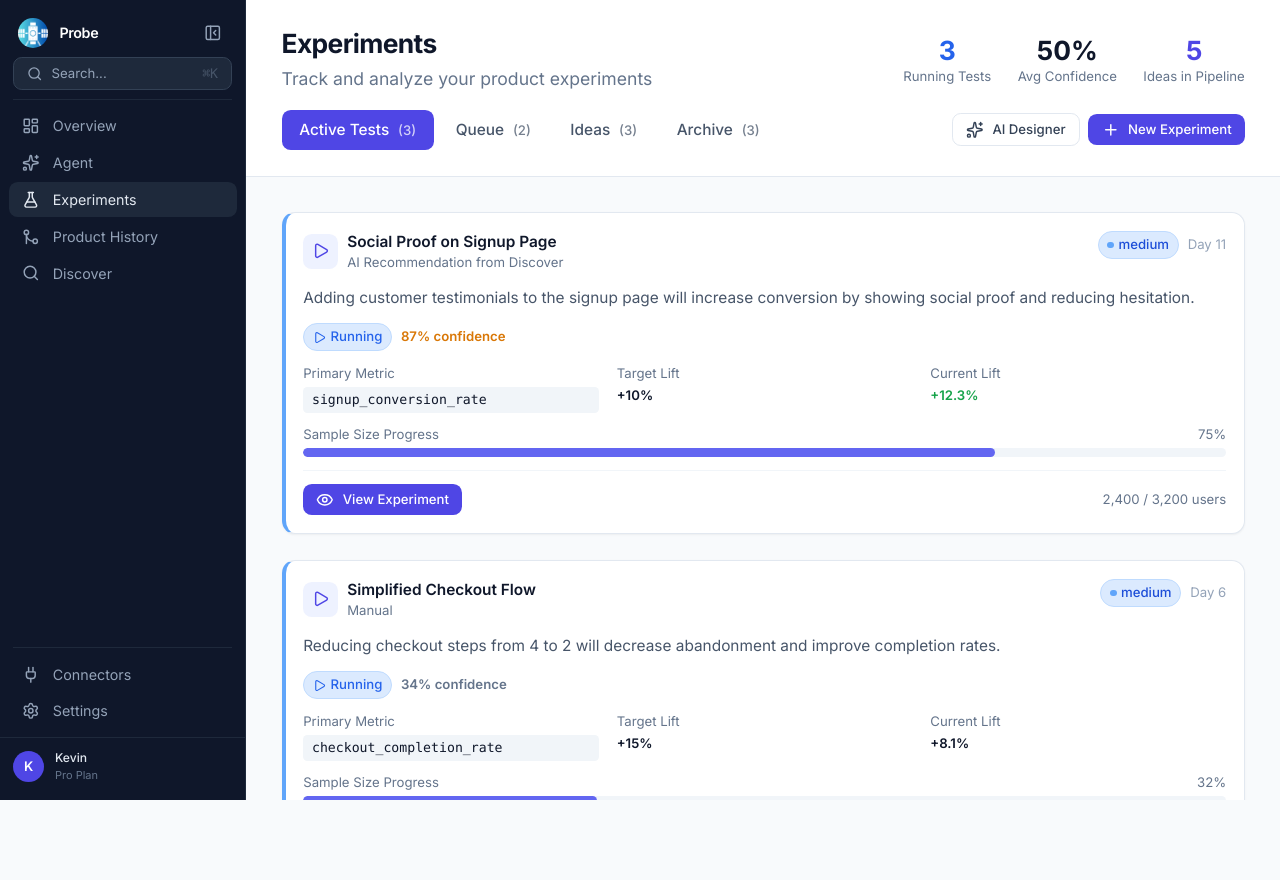
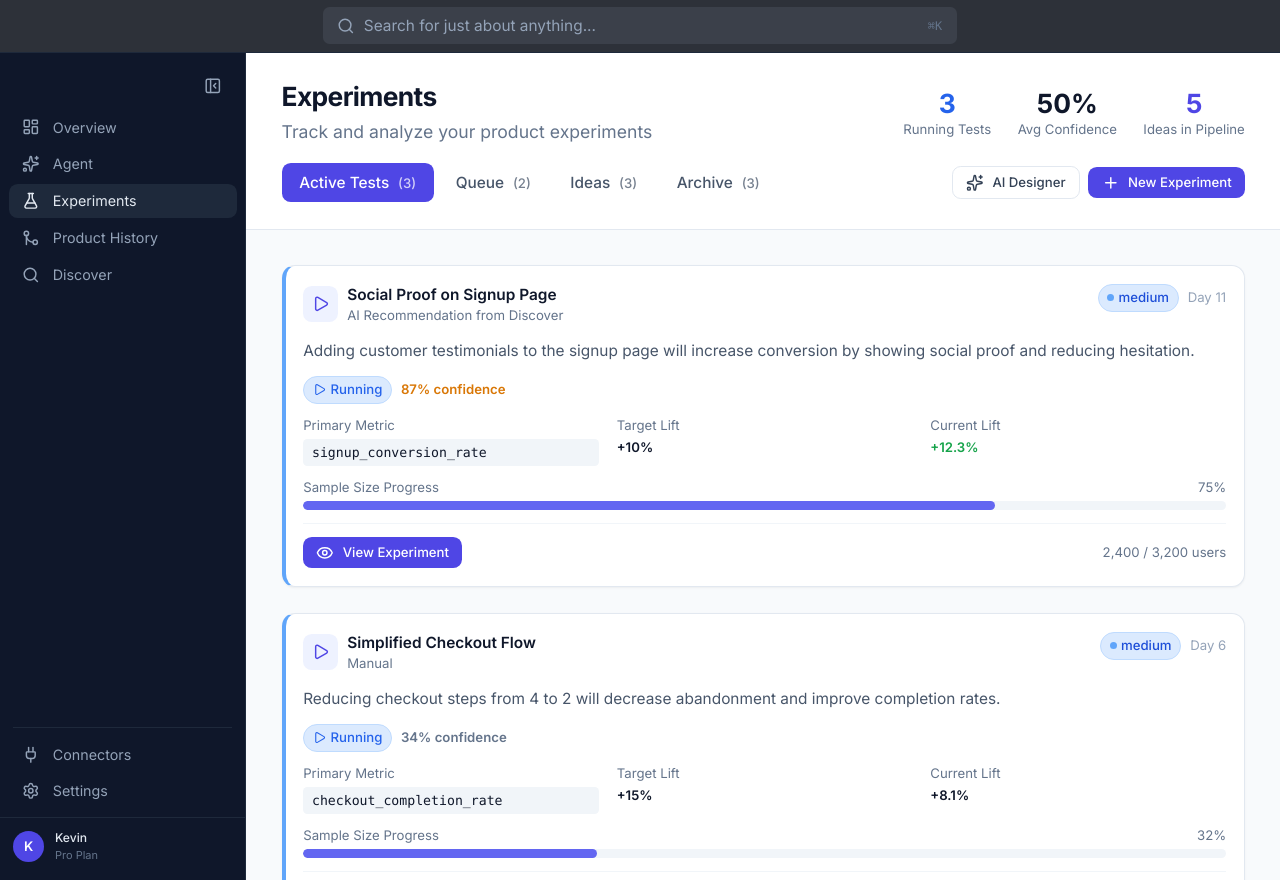
Before and after one commit to kevinuduji/glean-for-pms, a Next.js app: page /experiments in a window 1280 px wide. Before the commit the page ends 800 px from the top, so only its background shows below. Built offline with nearby package versions, Linux system fonts and the light colour scheme.

Commit message:
feat: Introduce a global top navigation bar with command palette search, refactor the main layout, simplify the sidebar by removing its search and logo, and export mock experiment data for search integration.

```diff
--- a/app/experiments/page.tsx
+++ b/app/experiments/page.tsx
@@ -115,7 +115,7 @@ const emptyAgentState: LocalAgentState = {
 
 // ─── Mock Data ──────────────────────────────────────────────────────────────────
 
-const mockActiveExperiments: Experiment[] = [
+export const mockActiveExperiments: Experiment[] = [
   {
     id: "exp-1",
     name: "Social Proof on Signup Page",
@@ -224,7 +224,7 @@ const mockActiveExperiments: Experiment[] = [
   },
 ];
 
-const mockExperimentQueue: Experiment[] = [
+export const mockExperimentQueue: Experiment[] = [
   {
     id: "queue-1",
     name: "Onboarding Tutorial Redesign",
@@ -256,7 +256,7 @@ const mockExperimentQueue: Experiment[] = [
   },
 ];
 
-const mockExperimentIdeas: ExperimentIdea[] = [
+export const mockExperimentIdeas: ExperimentIdea[] = [
   {
     id: "idea-1",
     title: "Email Subject Line Optimization",
@@ -289,7 +289,7 @@ const mockExperimentIdeas: ExperimentIdea[] = [
   },
 ];
 
-const mockArchivedExperiments: Experiment[] = [
+export const mockArchivedExperiments: Experiment[] = [
   {
     id: "archive-1",
     name: "Social Proof on Signup Page",
--- a/app/layout.tsx
+++ b/app/layout.tsx
@@ -2,6 +2,7 @@ import type { Metadata } from "next";
 import { Inter } from "next/font/google";
 import "./globals.css";
 import Sidebar from "@/components/Sidebar";
+import TopNav from "@/components/TopNav";
 
 const inter = Inter({ subsets: ["latin"] });
 
@@ -21,9 +22,12 @@ export default function RootLayout({
   return (
     <html lang="en">
       <body className={`${inter.className} bg-slate-50`}>
-        <div className="flex h-full">
-          <Sidebar />
-          <main className="flex-1 overflow-auto">{children}</main>
+        <div className="flex flex-col h-screen overflow-hidden">
+          <TopNav />
+          <div className="flex flex-1 overflow-hidden">
+            <Sidebar />
+            <main className="flex-1 overflow-auto">{children}</main>
+          </div>
         </div>
       </body>
     </html>
--- a/components/Sidebar.tsx
+++ b/components/Sidebar.tsx
@@ -15,9 +15,6 @@ import {
 } from "lucide-react";
 import { cn } from "@/lib/utils";
 import { useState } from "react";
-
-import Image from "next/image";
-import logo from "@/assets/Probe Logo.png";
 
 const navItems = [
   { href: "/overview", label: "Overview", icon: LayoutDashboard },
@@ -43,50 +40,16 @@ export default function Sidebar() {
         isCollapsed ? "w-16" : "xl:w-56 lg:w-52 w-52",
       )}
     >
-      {/* Logo & Toggle */}
+      {/* Sidebar Toggle */}
       <div
         className={cn(
-          "px-4 pt-4 pb-2 flex items-center justify-between",
-          isCollapsed && "px-0 justify-center flex-col gap-4",
+          "px-4 pt-4 pb-2 flex items-center",
+          isCollapsed ? "justify-center" : "justify-end",
         )}
       >
-        <Link
-          href="/dashboard"
-          className={cn(
-            "flex items-center gap-2.5 hover:opacity-80 transition-opacity",
-            isCollapsed && "hidden",
-          )}
-        >
-          <div className="w-7 h-7 rounded-full overflow-hidden bg-white flex items-center justify-center">
-            <Image
-              src={logo}
-              alt="Probe Logo"
-              width={28}
-              height={28}
-              className="w-full h-full object-cover"
-            />
-          </div>
-          <span className="text-white font-semibold text-[13px] tracking-tight text-nowrap">
-            Probe
-          </span>
-        </Link>
-        {isCollapsed && (
-          <div className="w-9 h-9 rounded-full overflow-hidden bg-white flex items-center justify-center">
-            <Image
-              src={logo}
-              alt="Probe Logo"
-              width={36}
-              height={36}
-              className="w-full h-full object-cover"
-            />
-          </div>
-        )}
         <button
           onClick={() => setIsCollapsed(!isCollapsed)}
-          className={cn(
-            "p-1.5 rounded-md text-slate-400 hover:text-slate-200 hover:bg-slate-800 transition-colors",
-            isCollapsed && "mt-2",
-          )}
+          className="p-1.5 rounded-md text-slate-400 hover:text-slate-200 hover:bg-slate-800 transition-colors"
           title={isCollapsed ? "Expand sidebar" : "Collapse sidebar"}
         >
           {isCollapsed ? (
@@ -96,19 +59,6 @@ export default function Sidebar() {
           )}
         </button>
       </div>
-
-      {/* Search */}
-      <div className={cn("px-3 pb-2", isCollapsed && "hidden")}>
-        <button className="w-full flex items-center gap-2 px-3 py-1.5 rounded-lg bg-slate-800 border border-slate-700 text-slate-400 text-xs hover:bg-slate-700 transition-colors">
-          <Search className="w-3.5 h-3.5" />
-          <span className="flex-1 text-left">Search...</span>
-          <span className="text-slate-600 text-xs font-mono">⌘K</span>
-        </button>
-      </div>
-
-      <div
-        className={cn("h-px bg-slate-800 mx-3 mb-2", isCollapsed && "mx-2")}
-      />
 
       {/* Nav items - Scrollable */}
       <nav
--- /dev/null
+++ b/components/TopNav.tsx
@@ -0,0 +1,243 @@
+"use client";
+
+import { useMemo, useState, useRef, useEffect } from "react";
+import {
+  Search,
+  Clock,
+  LayoutDashboard,
+  Sparkles,
+  FlaskConical,
+  GitMerge,
+  Lightbulb,
+} from "lucide-react";
+import { useRouter } from "next/navigation";
+import { cn } from "@/lib/utils";
+import {
+  mockActiveExperiments,
+  mockExperimentQueue,
+  mockExperimentIdeas,
+  mockArchivedExperiments,
+} from "@/app/experiments/page";
+import { retroFeatures } from "@/lib/mock-data/retrospective";
+import { buildUnifiedFeed } from "@/lib/mock-data/unified-feed";
+
+const STATIC_SEARCH_DATA = [
+  {
+    id: "nav-1",
+    title: "Overview Dashboard",
+    type: "page",
+    url: "/overview",
+    icon: LayoutDashboard,
+  },
+  {
+    id: "nav-2",
+    title: "Agent Interface",
+    type: "page",
+    url: "/agent",
+    icon: Sparkles,
+  },
+  {
+    id: "nav-3",
+    title: "Experiments List",
+    type: "page",
+    url: "/experiments",
+    icon: FlaskConical,
+  },
+  {
+    id: "nav-4",
+    title: "Product History",
+    type: "page",
+    url: "/product-history",
+    icon: GitMerge,
+  },
+  {
+    id: "nav-5",
+    title: "Discover",
+    type: "page",
+    url: "/discover",
+    icon: Search,
+  },
+];
+
+export default function TopNav() {
+  const [query, setQuery] = useState("");
+  const [isOpen, setIsOpen] = useState(false);
+  const wrapperRef = useRef<HTMLDivElement>(null);
+  const router = useRouter();
+
+  // Combine data sources
+  const MOCK_SEARCH_DATA = useMemo(() => {
+    const experiments = [
+      ...mockActiveExperiments,
+      ...mockExperimentQueue,
+      ...mockArchivedExperiments,
+    ].map((exp) => ({
+      id: `exp-${exp.id}`,
+      title: exp.name,
+      type: "experiment",
+      url: `/experiments?id=${exp.id}`,
+      icon: FlaskConical,
+    }));
+
+    const ideas = mockExperimentIdeas.map((idea) => ({
+      id: `idea-${idea.id}`,
+      title: idea.title,
+      type: "experiment idea",
+      url: `/experiments?id=${idea.id}&tab=ideas`,
+      icon: Lightbulb, // Will default to FlaskConical in map if Lightbulb not imported, but let's use FlaskConical or Sparkles. Let's use Sparkles.
+    }));
+
+    const retros = retroFeatures.map((retro) => ({
+      id: `retro-${retro.id}`,
+      title: retro.name,
+      type: "product history",
+      url: "/product-history",
+      icon: GitMerge,
+    }));
+
+    const feed = buildUnifiedFeed().map((item) => ({
+      id: `feed-${item.feedId}`,
+      title:
+        item.feedType === "recommendation"
+          ? item.source.headline
+          : (item.source.flaggedReason ?? "Friction Session"),
+      type:
+        item.feedType === "recommendation"
+          ? "discover recommendation"
+          : "discover session",
+      url: "/discover",
+      icon: Search,
+    }));
+
+    return [
+      ...STATIC_SEARCH_DATA,
+      ...experiments,
+      ...ideas,
+      ...retros,
+      ...feed,
+    ];
+  }, []);
+
+  useEffect(() => {
+    function handleClickOutside(event: MouseEvent) {
+      if (
+        wrapperRef.current &&
+        !wrapperRef.current.contains(event.target as Node)
+      ) {
+        setIsOpen(false);
+      }
+    }
+    const handleKeyDown = (e: KeyboardEvent) => {
+      if ((e.metaKey || e.ctrlKey) && e.key === "k") {
+        e.preventDefault();
+        wrapperRef.current?.querySelector("input")?.focus();
+        setIsOpen(true);
+      }
+      if (e.key === "Escape") {
+        setIsOpen(false);
+      }
+    };
+
+    document.addEventListener("mousedown", handleClickOutside);
+    document.addEventListener("keydown", handleKeyDown);
+    return () => {
+      document.removeEventListener("mousedown", handleClickOutside);
+      document.removeEventListener("keydown", handleKeyDown);
+    };
+  }, []);
+
+  const results = MOCK_SEARCH_DATA.filter((item) =>
+    item.title?.toLowerCase().includes(query.toLowerCase()),
+  );
+
+  const handleSelect = (url: string) => {
+    setIsOpen(false);
+    setQuery("");
+    router.push(url);
+  };
+
+  return (
+    <div className="h-12 bg-[#2D3139] border-b border-slate-800 flex items-center justify-center px-4 relative z-50">
+      <div className="w-full max-w-xl relative" ref={wrapperRef}>
+        <div
+          className={cn(
+            "flex items-center gap-2 px-3 py-1.5 rounded-md text-sm transition-all border",
+            isOpen
+              ? "bg-[#3f444f] border-slate-500 shadow-sm"
+              : "bg-[#3B404A] border-transparent hover:bg-[#3f444f] hover:border-slate-500",
+          )}
+        >
+          <Search className="w-4 h-4 text-slate-400 shrink-0" />
+          <input
+            type="text"
+            placeholder="Search for just about anything..."
+            className="bg-transparent border-none outline-none text-slate-200 w-full placeholder:text-slate-400"
+            value={query}
+            onChange={(e) => {
+              setQuery(e.target.value);
+              setIsOpen(true);
+            }}
+            onFocus={() => setIsOpen(true)}
+          />
+          <span className="text-slate-500 text-xs font-mono shrink-0 scale-90">
+            ⌘K
+          </span>
+        </div>
+
+        {isOpen && (
+          <div className="absolute top-full left-0 right-0 mt-1.5 bg-[#2D3139] border border-slate-700 rounded-lg shadow-xl overflow-hidden flex flex-col max-h-[400px]">
+            {query.length === 0 ? (
+              <div className="p-3">
+                <p className="text-xs font-medium text-slate-500 mb-2 px-2">
+                  RECENT SEARCHES
+                </p>
+                <button
+                  onClick={() => handleSelect("/experiments")}
+                  className="w-full flex items-center gap-3 px-2 py-2 text-sm text-slate-300 hover:bg-[#3B404A] hover:text-slate-100 rounded-md transition-colors text-left"
+                >
+                  <Clock className="w-4 h-4 text-slate-500" />
+                  Cart Drop-off Resolution
+                </button>
+                <button
+                  onClick={() => handleSelect("/overview")}
+                  className="w-full flex items-center gap-3 px-2 py-2 text-sm text-slate-300 hover:bg-[#3B404A] hover:text-slate-100 rounded-md transition-colors text-left"
+                >
+                  <Clock className="w-4 h-4 text-slate-500" />
+                  Overview Dashboard
+                </button>
+              </div>
+            ) : results.length > 0 ? (
+              <div className="p-2 overflow-y-auto">
+                <p className="text-xs font-medium text-slate-500 mb-2 px-2 pt-1">
+                  RESULTS
+                </p>
+                {results.map((item) => {
+                  const Icon = item.icon;
+                  return (
+                    <button
+                      key={item.id}
+                      onClick={() => handleSelect(item.url)}
+                      className="w-full flex items-center gap-3 px-2 py-2 text-sm text-slate-300 hover:bg-[#3B404A] hover:text-slate-100 rounded-md transition-colors text-left"
+                    >
+                      <div className="w-6 h-6 rounded bg-[#3f444f] flex items-center justify-center shrink-0">
+                        <Icon className="w-3.5 h-3.5 text-slate-400" />
+                      </div>
+                      <span className="flex-1 truncate">{item.title}</span>
+                      <span className="text-xs text-slate-500 capitalize">
+                        {item.type}
+                      </span>
+                    </button>
+                  );
+                })}
+              </div>
+            ) : (
+              <div className="py-8 text-center text-slate-400 text-sm">
+                No results found for &quot;{query}&quot;
+              </div>
+            )}
+          </div>
+        )}
+      </div>
+    </div>
+  );
+}
```
